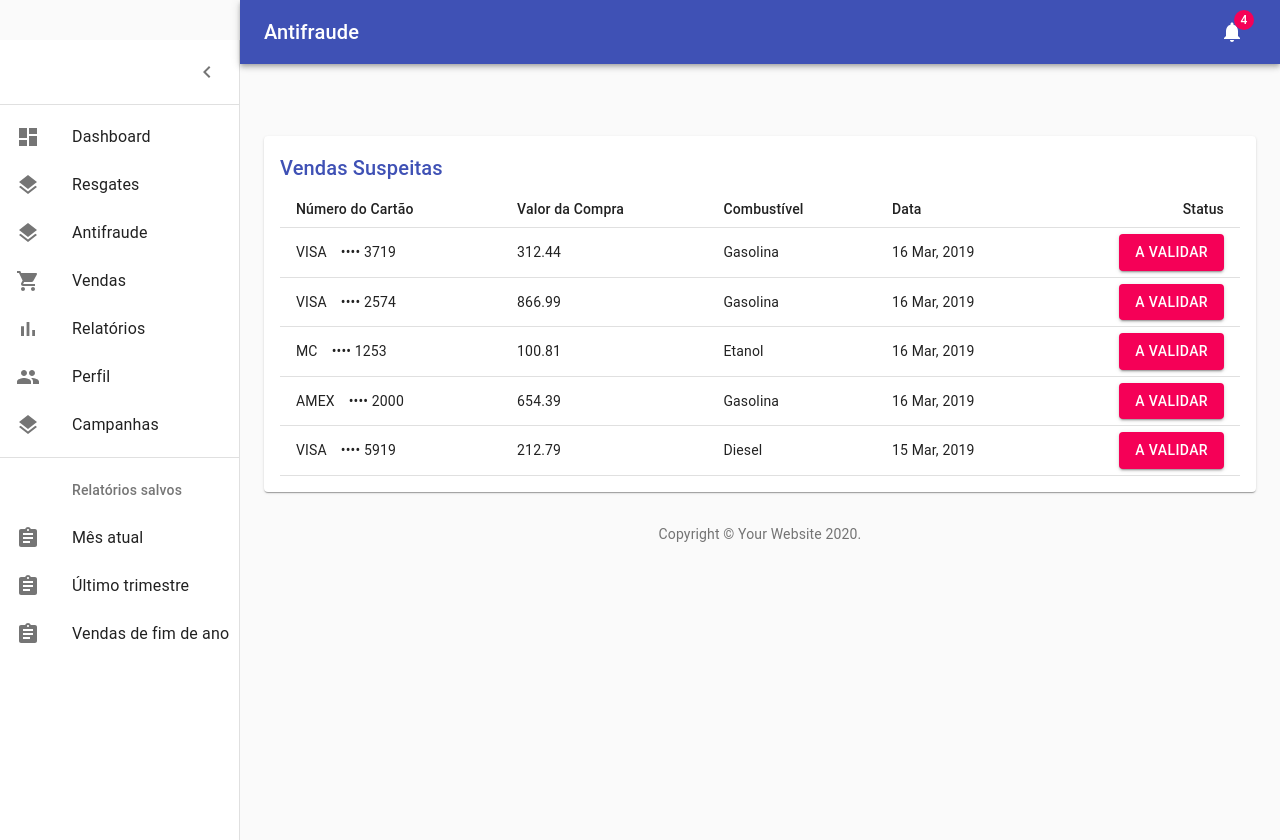
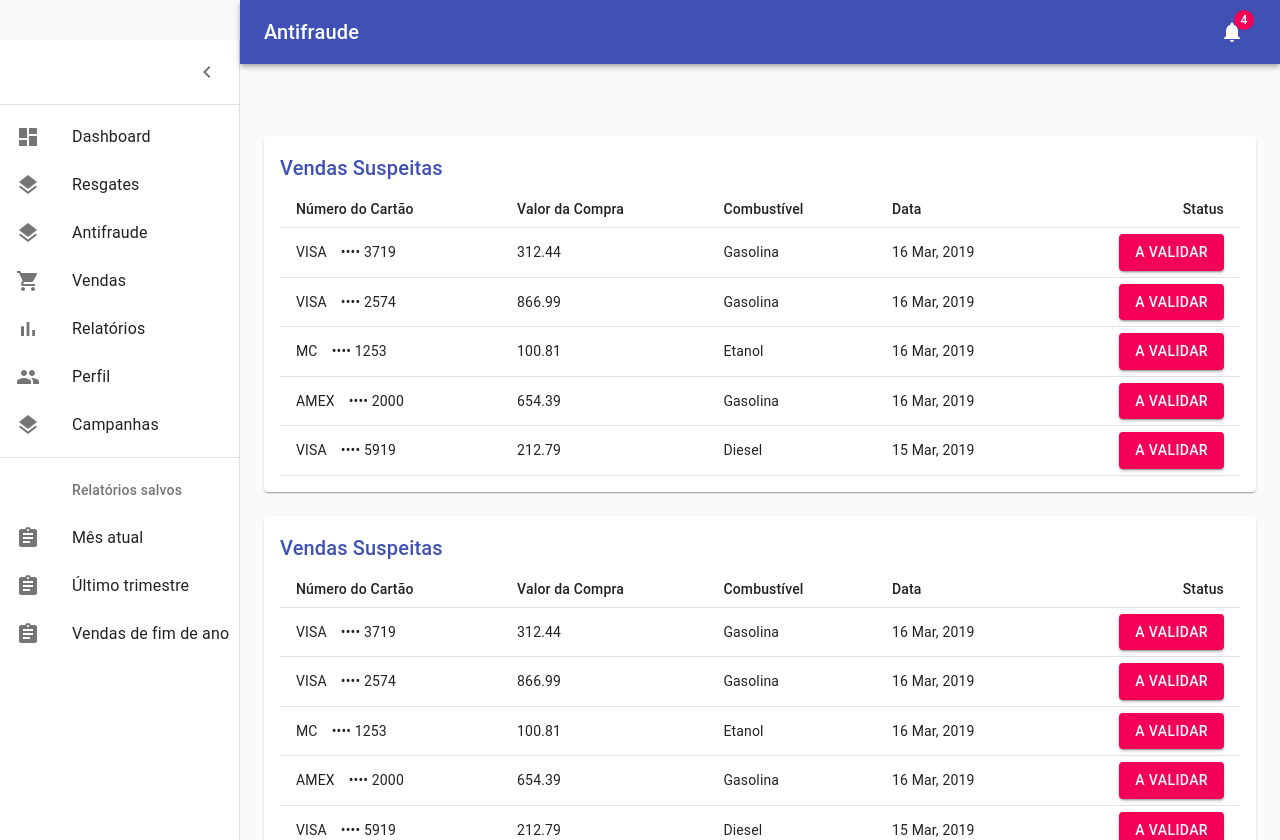
Before and after one commit to lcsouzamenezes/antifraude-1, a React (Create React App) app: page / in a window 1280 px wide. Built offline with nearby package versions, Linux system fonts and the light colour scheme.

Commit message:
Comentando lógica de classificação das vendas

```diff
--- a/src/dashboard/Dashboard.js
+++ b/src/dashboard/Dashboard.js
@@ -185,7 +185,19 @@ export default function Dashboard() {
                 <Deposits />
               </Paper>
             </Grid> */}
-            {/* Recent Orders */}
+            {/* Vendas Suspeitas */}
+            <Grid item xs={12}>
+              <Paper className={classes.paper}>
+                <Orders />
+              </Paper>
+            </Grid>
+            {/* Vendas Fraudulentas */}
+            <Grid item xs={12}>
+              <Paper className={classes.paper}>
+                <Orders />
+              </Paper>
+            </Grid>
+            {/* Vendas Fiéis */}
             <Grid item xs={12}>
               <Paper className={classes.paper}>
                 <Orders />
```
Also changed, not shown: src/dashboard/Orders.js (+8 -0 lines).
